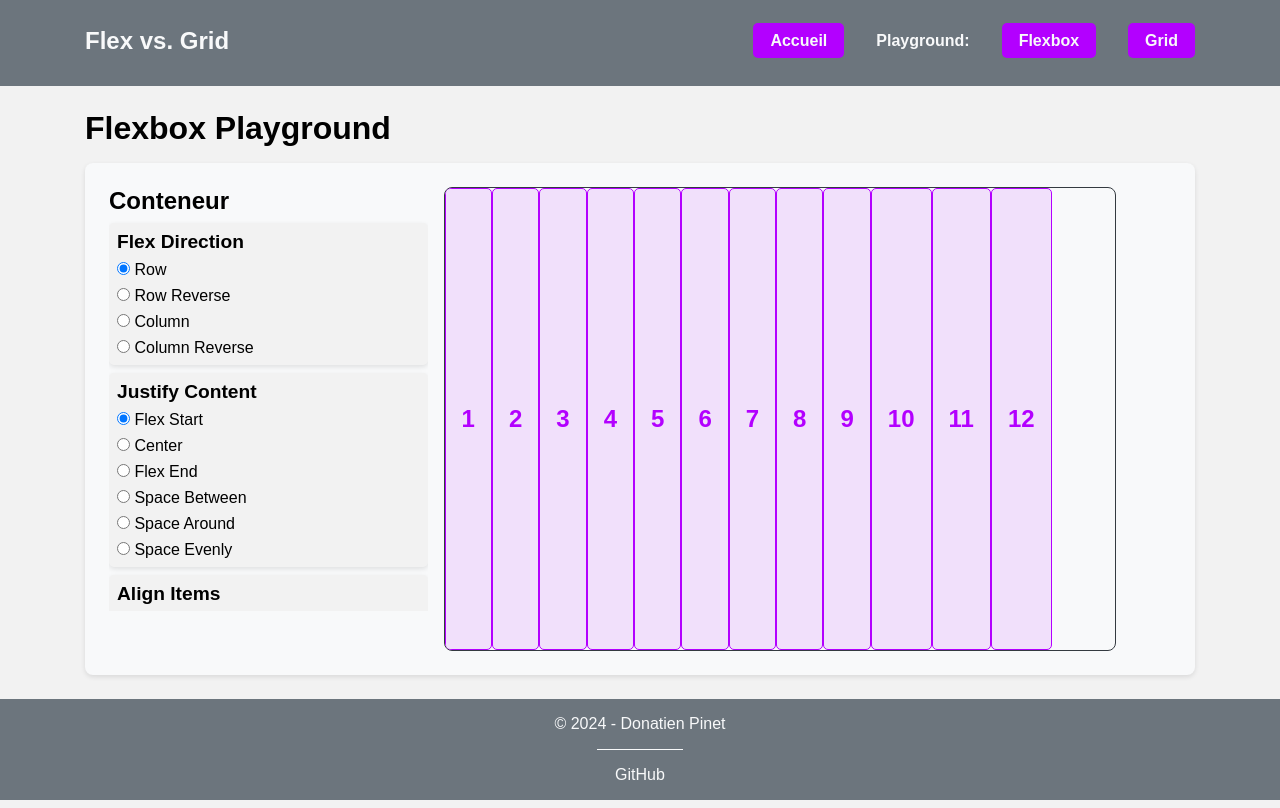
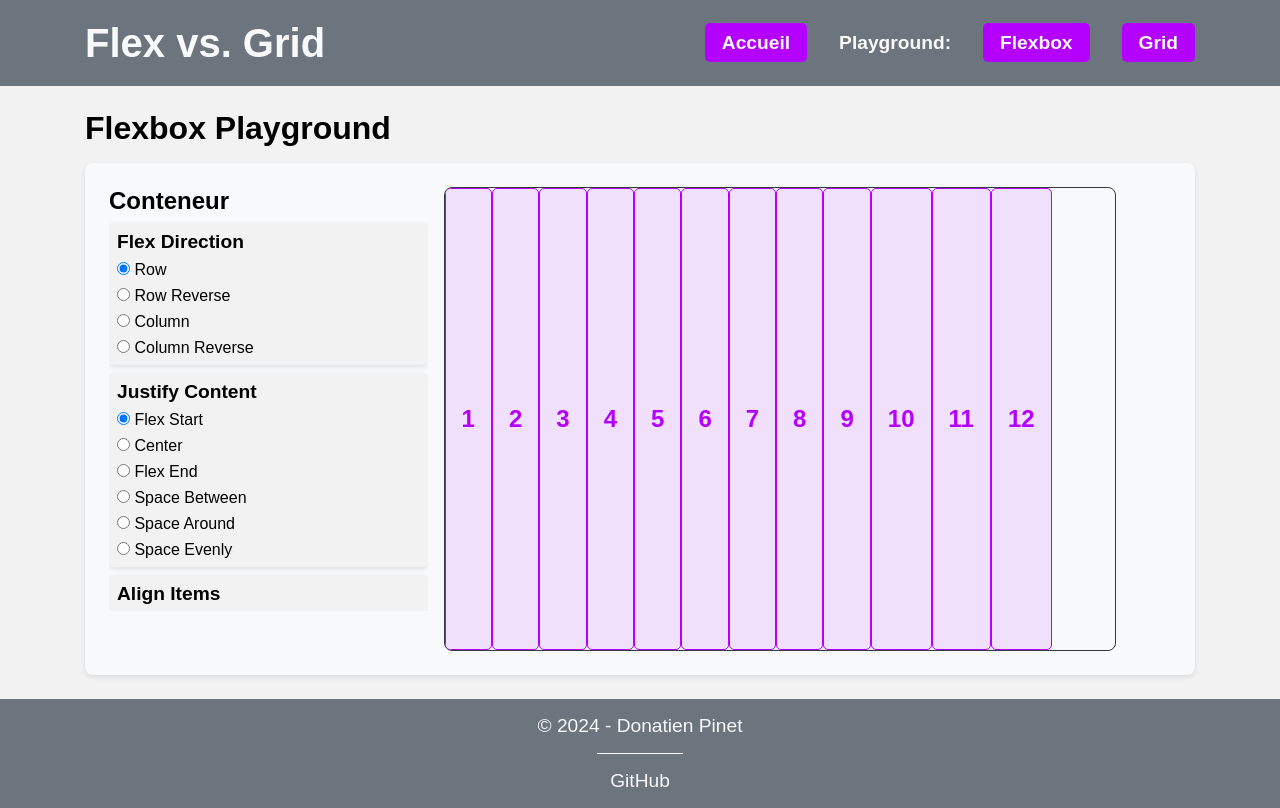
Before and after one commit to tidjee-dev/Tech_Talk-Grid_Flex, a website: page pages/flexbox.html in a window 1280 px wide. Drawn offline with Linux system fonts and the light colour scheme.

Commit message:
👌 IMPROVE: update _header.scss, _home.scss & _footer.scss

```diff
--- a/styles/scss/components/_footer.scss
+++ b/styles/scss/components/_footer.scss
@@ -6,6 +6,13 @@
   padding: 1rem 2rem;
   text-align: center;
   height: 9rem;
+  display: flex;
+  flex-direction: column;
+  justify-content: center;
+
+  & p {
+    font-size: 1.2rem;
+  }
 }
 
 .footer-divider {
@@ -21,6 +28,7 @@
   display: flex;
   justify-content: center;
   gap: 1rem;
+  font-size: 1.2rem;
 }
 
 .footer-link {
--- a/styles/scss/components/_header.scss
+++ b/styles/scss/components/_header.scss
@@ -4,6 +4,8 @@
 .header {
   background-color: $color-secondary;
   height: 9rem;
+  display: flex;
+  align-items: center;
 }
 
 .nav-container {
@@ -24,7 +26,7 @@
 }
 
 .nav-title {
-  font-size: 1.5rem;
+  font-size: 2.5rem;
   font-weight: bold;
 
   &-link {
@@ -42,6 +44,7 @@
   margin: 1rem 0;
   display: flex;
   gap: 1rem;
+  font-size: 1.2rem;
 
   &-title {
     font-weight: bold;
--- a/styles/scss/components/_home.scss
+++ b/styles/scss/components/_home.scss
@@ -208,6 +208,7 @@
         grid-area: header;
         background-color: lightblue;
         height: 100%;
+        display: block;
       }
 
       .nav {
@@ -227,7 +228,7 @@
 
       .footer {
         grid-area: footer;
-        background-color: lightskyblue;
+        background-color: lightslategrey;
       }
     }
 
```
Also changed, not shown: styles/styles.css, 1 other file.
